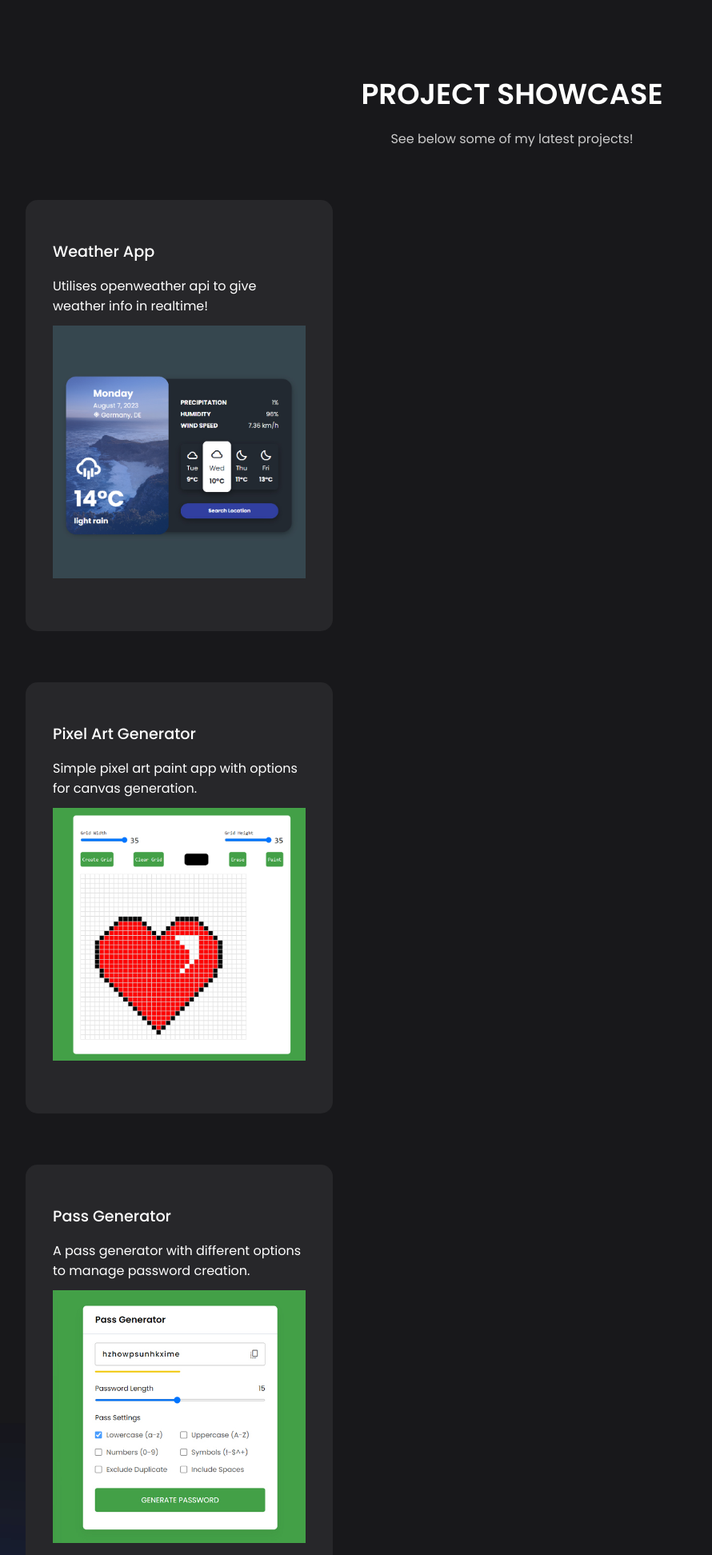
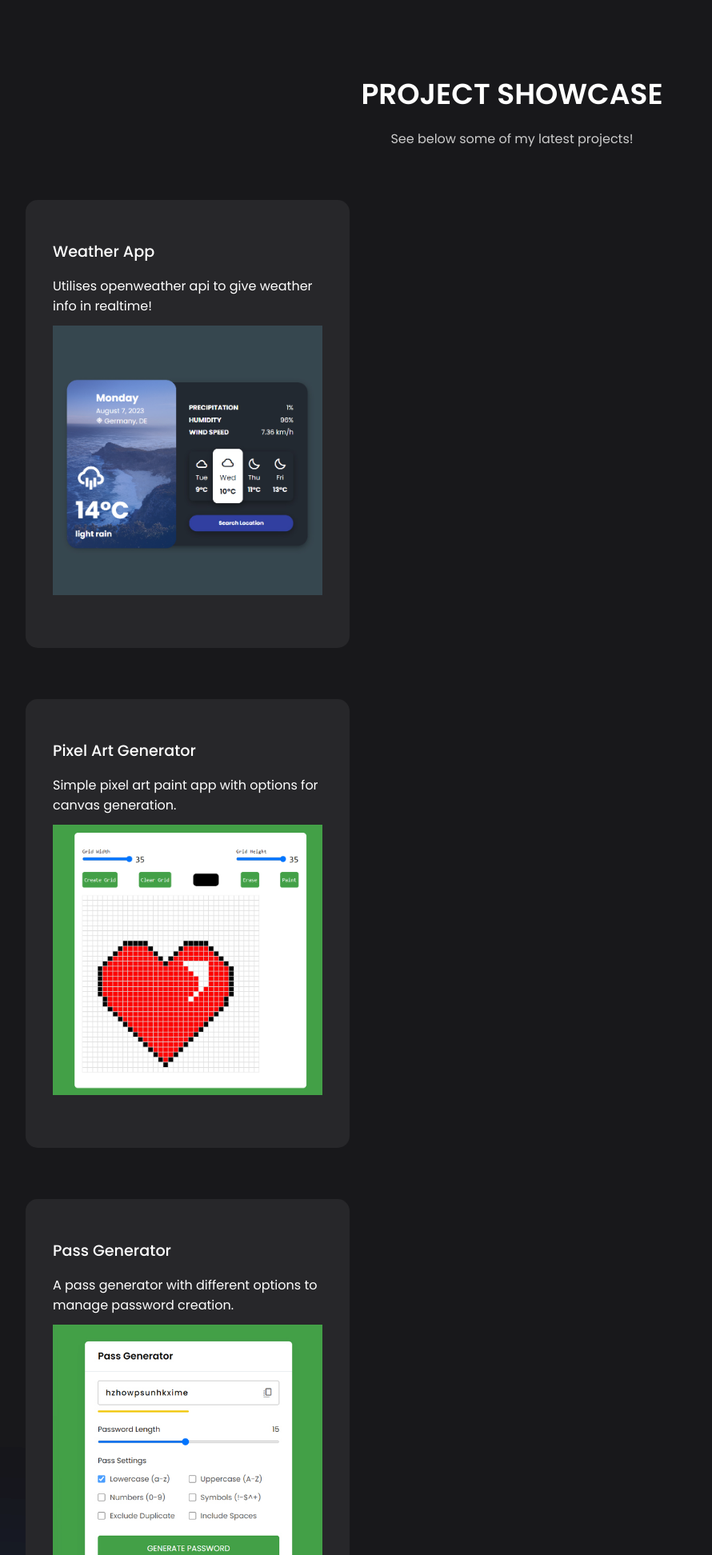
Before and after one commit to OliE99/coding-traineeship-projects, a PHP site: page /home.html in a window 1280 px wide. Shown: the part 1270-3214 px from the top of the page at 80% size, without its empty margins (0-890 px from the left). Run offline with PHP 8.4, Linux system fonts and the light colour scheme; some libraries are stand-ins or nearby versions.

Commit message:
Update styles.css

```diff
--- a/026.Personal-Portfolio/resources/css/styles.css
+++ b/026.Personal-Portfolio/resources/css/styles.css
@@ -226,7 +226,7 @@ section .header{
     margin-top: 4rem;
     display: grid;
     grid-template-columns: repeat(3, 1fr);
-    gap: 2rem;
+    gap: none;
 }
 
 .project .card{
```
